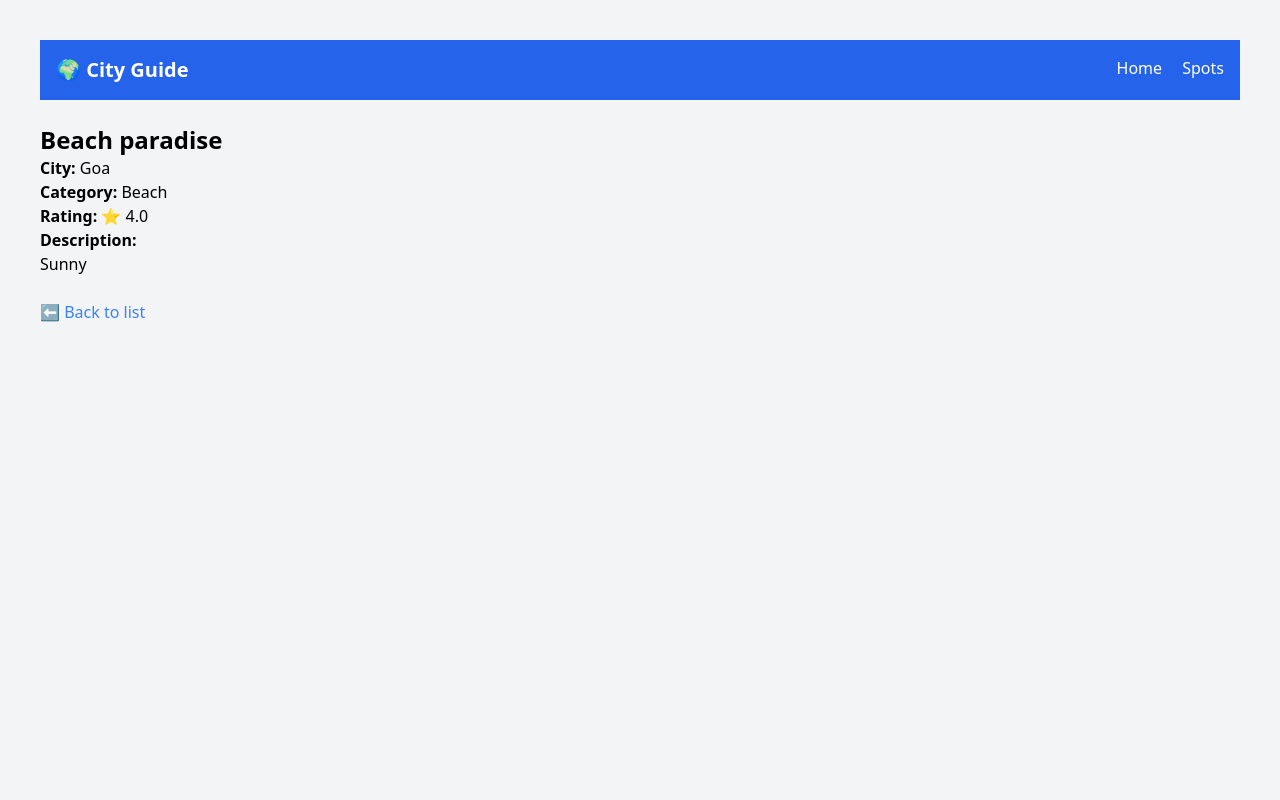
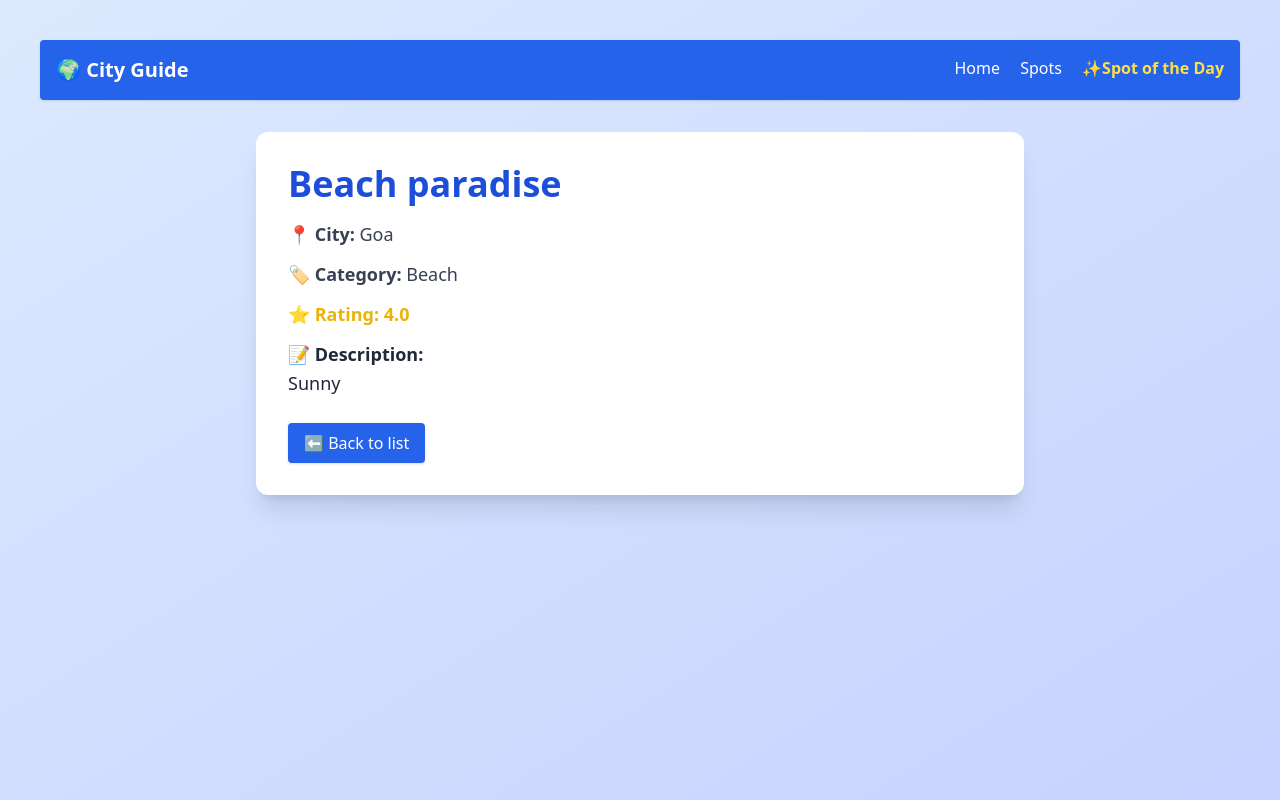
Before and after one commit to pratheek-git/Project-City-Guide, a FastAPI app: page /spot/4 in a window 1280 px wide. Run offline with FastAPI, Linux system fonts and the light colour scheme; some libraries are stand-ins or nearby versions.

Commit message:
Added a spot of the day route

```diff
--- a/main.py
+++ b/main.py
@@ -9,12 +9,11 @@ from pydantic import BaseModel
 from typing import Optional
 from users_routes import router as user_router
 import json, os
+import random
 
 app = FastAPI()
 app.include_router(user_router)
 templates = Jinja2Templates(directory="templates")
-
-
 
 
 DATA_FILE = "data.json"
@@ -129,3 +128,23 @@ def delete_spot_from_ui(id: int):
         raise HTTPException(status_code=404, detail="Spot not found")
     save_spots(spots)
     return RedirectResponse(url="/view-spots", status_code=302)
+
+
+
+
+@app.get("/spot-of-the-day", response_class=HTMLResponse)
+def spot_of_the_day(request: Request):
+    try:
+        with open("data.json", "r") as f:
+            spots = json.load(f)
+    except FileNotFoundError:
+        raise HTTPException(status_code=404, detail="No spots data file found")
+
+    if not spots:
+        raise HTTPException(status_code=404, detail="No spots available")
+
+    selected_spot = random.choice(spots)
+    return templates.TemplateResponse("spot_of_the_day.html", {
+        "request": request,
+        "spot": selected_spot
+    })
--- a/templates/add_spot.html
+++ b/templates/add_spot.html
@@ -12,6 +12,7 @@
             <a href="/" class="hover:underline">Home</a>
             <a href="/view-spots" class="hover:underline">Spots</a>
             <a href="/add-spot-form" class="hover:underline">Add Spot</a>
+             <a href="/spot-of-the-day" class="hover:underline font-semibold text-yellow-300">✨Spot of the Day</a>
         </div>
     </nav>
 
--- a/templates/home.html
+++ b/templates/home.html
@@ -17,6 +17,7 @@
             <a href="/" class="hover:underline">Home</a>
             <a href="/view-spots" class="hover:underline">Spots</a>
             <a href="/add-spot-form" class="hover:underline">Add Spot</a>
+            <a href="/spot-of-the-day" class="hover:underline font-semibold text-yellow-300">✨Spot of the Day</a>
         </div>
     </nav>
 
--- a/templates/index.html
+++ b/templates/index.html
@@ -11,6 +11,7 @@
             <a href="/" class="hover:underline">Home</a>
             <a href="/view-spots" class="hover:underline">Spots</a>
             <a href="/add-spot-form" class="hover:underline">Add Spot</a>
+             <a href="/spot-of-the-day" class="hover:underline font-semibold text-yellow-300">✨Spot of the Day</a>
         </div>
     </nav>
     <h1 class="text-2xl font-bold mb-6">📍 All Travel Spots</h1>
@@ -39,6 +40,7 @@
                 <a href="/spot/{{ spot.id }}" class="text-blue-500 hover:underline">View</a>
                 <a href="/edit-spot-form/{{ spot.id }}" class="text-yellow-500 hover:underline">Edit</a>
                 <a href="/delete-spot/{{ spot.id }}" onclick="return confirm('Are you sure?')" class="text-red-500 hover:underline">Delete</a>
+
             </div>
         </div>
         {% endfor %}
--- a/templates/spot_detail.html
+++ b/templates/spot_detail.html
@@ -3,22 +3,47 @@
 <head>
     <title>Spot Detail</title>
     <script src="https://cdn.tailwindcss.com"></script>
+</head>
+<body class="bg-gradient-to-br from-blue-100 to-indigo-200 dark:from-gray-900 dark:to-gray-800 dark:text-white min-h-screen p-10 font-sans">
 
-</head>
-<body class="bg-gray-100 dark:bg-gray-900 dark:text-white p-10">
-    <nav class="bg-blue-600 text-white p-4 flex justify-between mb-6">
+    <nav class="bg-blue-600 text-white p-4 flex justify-between rounded shadow mb-8">
         <h1 class="font-bold text-xl">🌍 City Guide</h1>
         <div class="space-x-4">
             <a href="/" class="hover:underline">Home</a>
             <a href="/view-spots" class="hover:underline">Spots</a>
+             <a href="/spot-of-the-day" class="hover:underline font-semibold text-yellow-300">✨Spot of the Day</a>
         </div>
     </nav>
-    <h1 class="text-2xl font-bold">{{ spot.name }}</h1>
-    <p><strong>City:</strong> {{ spot.city }}</p>
-    <p><strong>Category:</strong> {{ spot.category }}</p>
-    <p><strong>Rating:</strong> ⭐ {{ spot.rating }}</p>
-    <p><strong>Description:</strong><br>{{ spot.description }}</p>
-    <br>
-    <a href="/view-spots" class="text-blue-500 hover:underline">⬅ Back to list</a>
+
+    <div class="max-w-3xl mx-auto bg-white dark:bg-gray-900 shadow-xl rounded-xl p-8 transition hover:scale-[1.01] duration-300">
+        <h1 class="text-4xl font-extrabold text-blue-700 dark:text-blue-300 mb-4 animate-fade-in">{{ spot.name }}</h1>
+
+        <div class="text-lg space-y-3">
+            <p class="text-gray-700 dark:text-gray-300"><strong>📍 City:</strong> {{ spot.city }}</p>
+            <p class="text-gray-700 dark:text-gray-300"><strong>🏷️ Category:</strong> {{ spot.category }}</p>
+            <p class="text-yellow-500 font-semibold"><strong>⭐ Rating:</strong> {{ spot.rating }}</p>
+            <p class="text-gray-800 dark:text-gray-200 leading-relaxed"><strong>📝 Description:</strong><br>{{ spot.description }}</p>
+        </div>
+
+        <div class="mt-6">
+            <a href="/view-spots"
+               class="inline-block bg-blue-600 text-white px-4 py-2 rounded shadow hover:bg-blue-700 transition duration-200">
+                ⬅ Back to list
+            </a>
+        </div>
+    </div>
+
+    <style>
+        /* Simple fade animation */
+        @keyframes fade-in {
+            from { opacity: 0; transform: translateY(-10px); }
+            to { opacity: 1; transform: translateY(0); }
+        }
+
+        .animate-fade-in {
+            animation: fade-in 0.6s ease-out both;
+        }
+    </style>
+
 </body>
 </html>
```
Also changed, not shown: templates/spot_of_the_day.html (added, +28 -0 lines).
